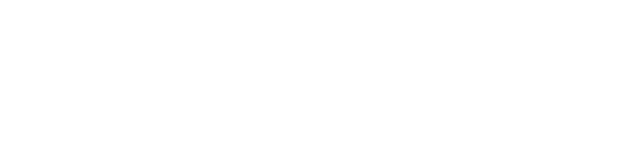
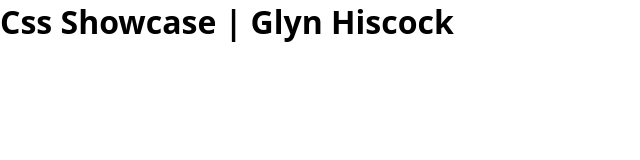
Before and after one commit to paddy852/Showcase, a plain HTML site: page index.html in a window 1280 px wide. Shown: the whole page, without its empty margins (0-640 px from the left). Drawn offline with Linux system fonts and the light colour scheme.

Commit message:
initial project set-up and file structure

```diff
--- a/index.html
+++ b/index.html
@@ -6,5 +6,9 @@
     <link rel="stylesheet" href="style.css" />
     <title>Css Showcase | Glyn Hiscock</title>
   </head>
-  <body></body>
+  <body>
+    <header>
+      <h1>Css Showcase | Glyn Hiscock</h1>
+    </header>
+  </body>
 </html>
--- a/sass/_base.scss
+++ b/sass/_base.scss
@@ -5,7 +5,8 @@
 }
 
 body {
-  font-family: Poppins;
+  font-family: system-ui, -apple-system, BlinkMacSystemFont, "Segoe UI", Roboto,
+    Oxygen, Ubuntu, Cantarell, "Open Sans", "Helvetica Neue", sans-serif;
 }
 
 ul {
```
Also changed, not shown: style.css, 1 other file.
